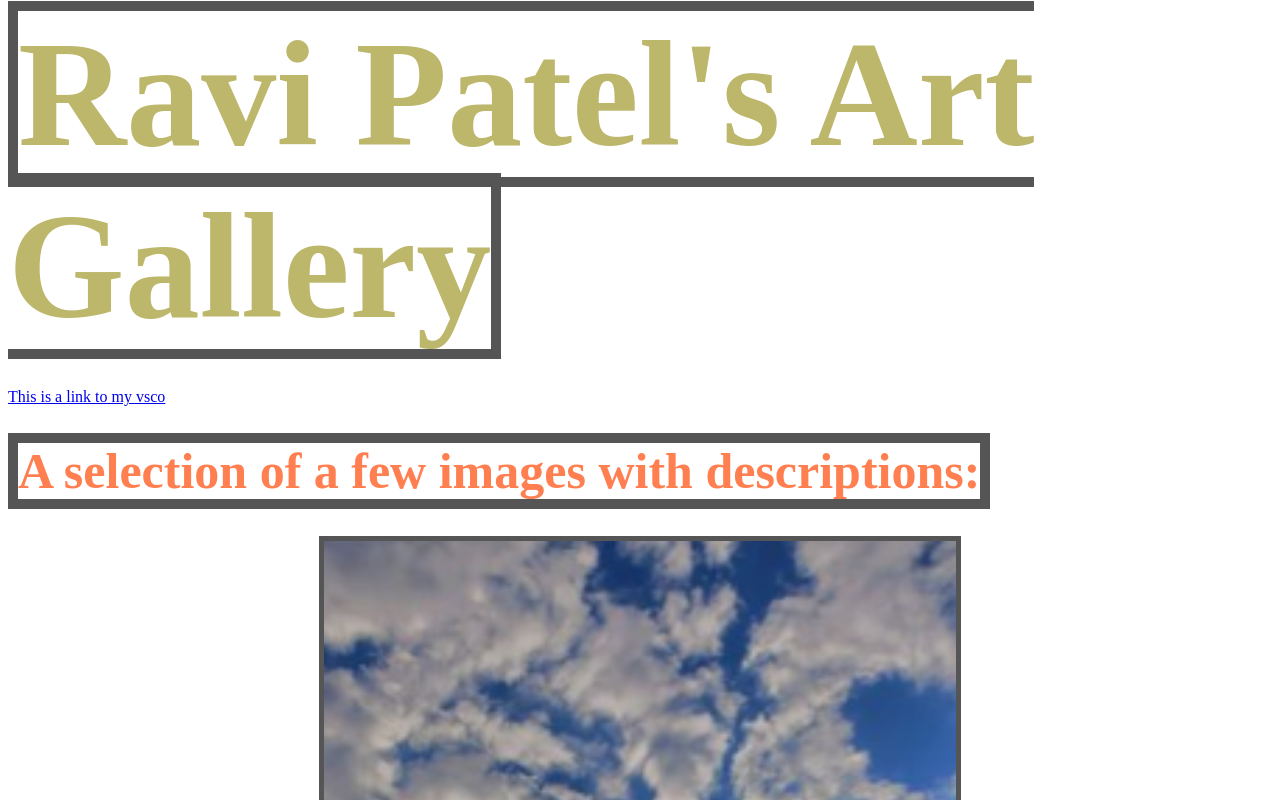
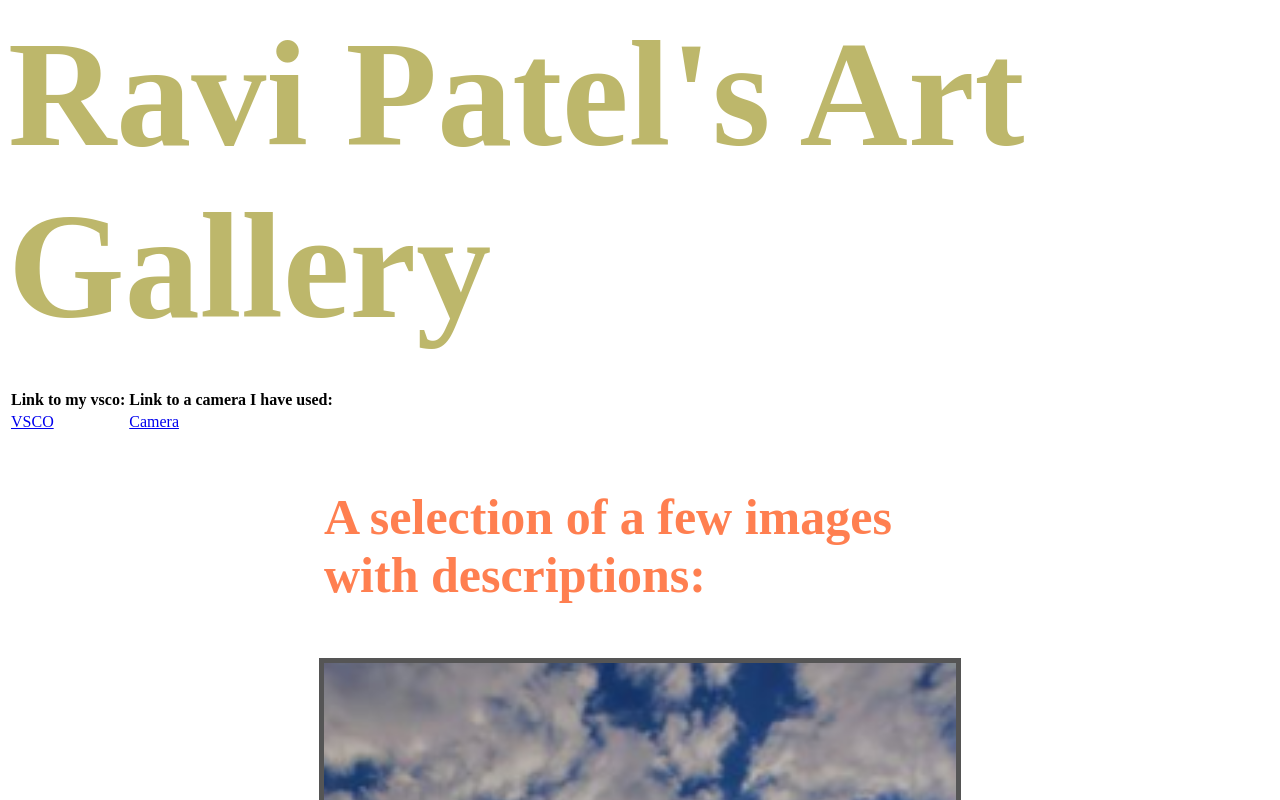
Before and after one commit to Ravi-Patel01/GUI1HW1, a plain HTML site: page index.html in a window 1280 px wide. Shown: the top 800 px of the page. Drawn offline with Linux system fonts and the light colour scheme; a script that the page names is missing.

Commit message:
added table for links

```diff
--- a/css/rules.css
+++ b/css/rules.css
@@ -1,13 +1,15 @@
 .title_styling {
     font-size: 150px;
     color:darkkhaki;
-    border: 10px solid #555
 }
 
 .subtitle_styling {
     font-size: 50px;
     color:coral;
-    border: 10px solid #555
+    display: block;
+    margin-left: auto;
+    margin-right: auto;
+    width: 50%;
 }
 
 .description_styling {
@@ -26,3 +28,7 @@
     width: 50%;
     border: 5px solid #555
 }
+
+.table_styling {
+    border:1px solid black;
+}
--- a/index.html
+++ b/index.html
@@ -25,7 +25,17 @@ updated by Ravi on September 9, 2022 at 9:07 PM
     <br>
     <br>
     <br>
-    <a href="https://vsco.co/retinaofthemindseye/gallery">This is a link to my vsco</a>
+    <table class="table-styling">
+      <tr>
+        <th>Link to my vsco:</th>
+        <th>Link to a camera I have used:</th>
+      </tr>
+      <tr>
+        <td><a href="https://www.w3schools.com/">VSCO</a></td>
+        <td><a href="https://www.w3schools.com/">Camera</a></td>
+      </tr>
+    </table>
+
     <br>
     <br>
     <br>
```
